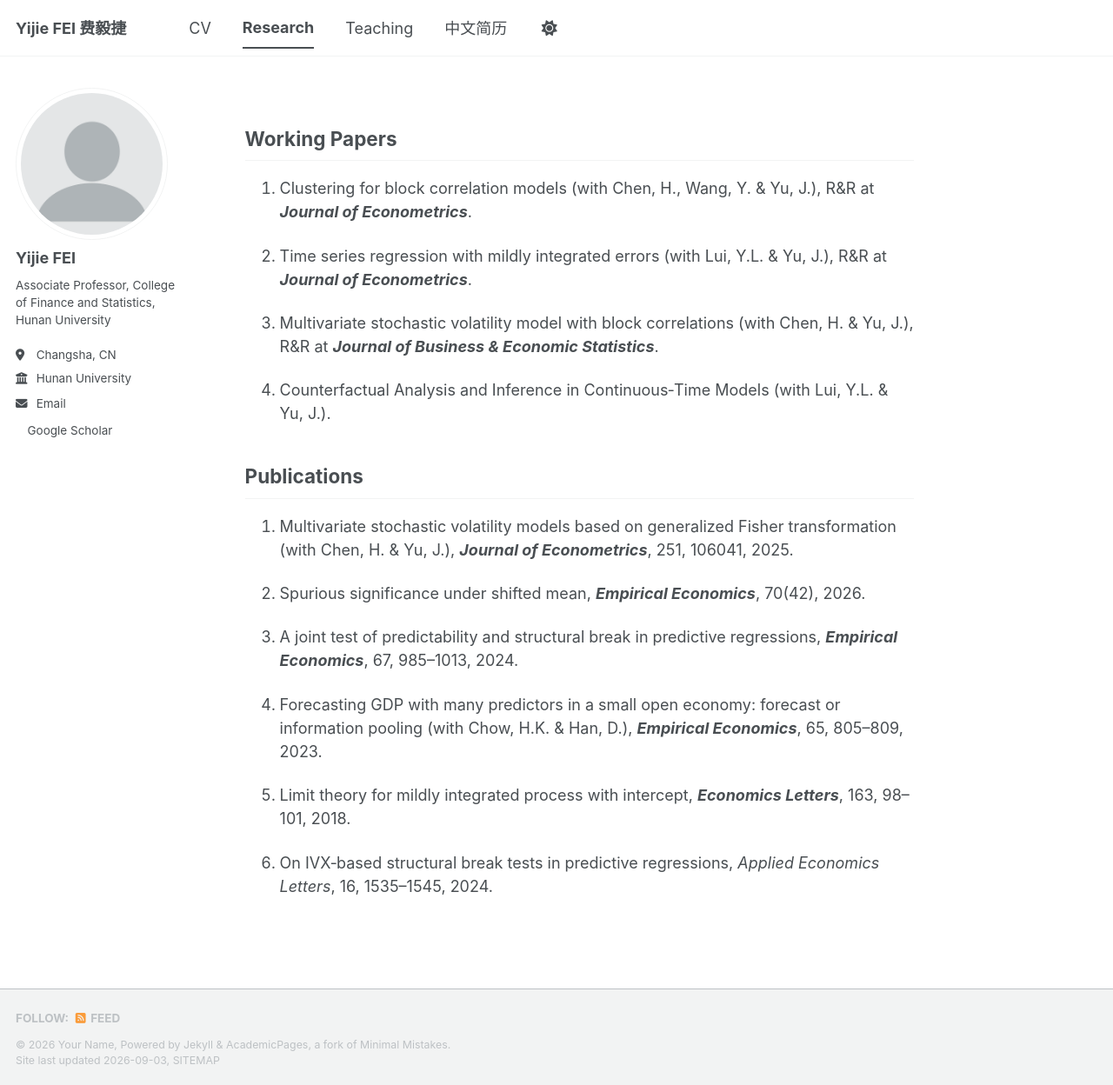
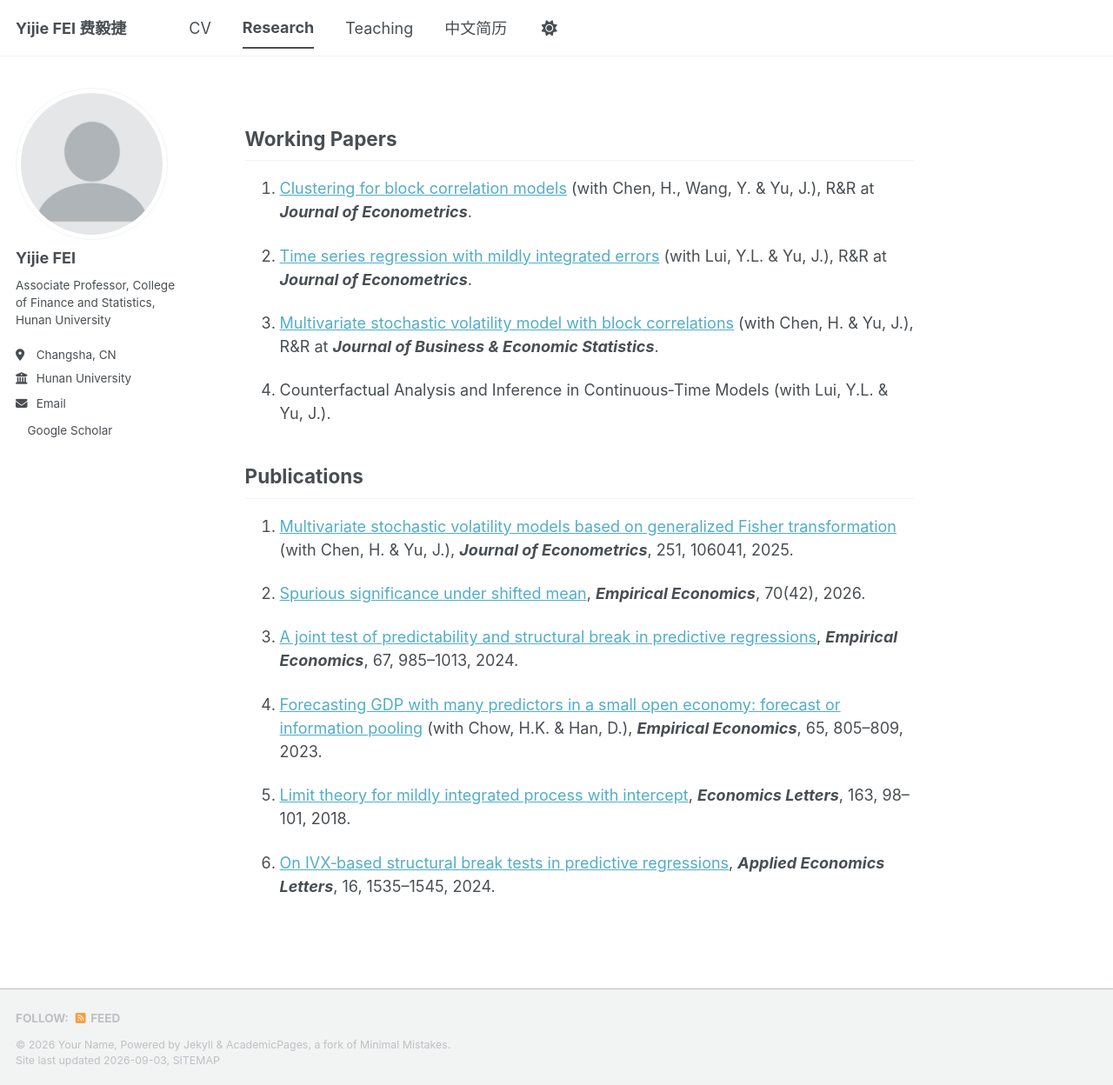
Before and after one commit to yijiefei/yijiefei.github.io, a Jekyll site: the page built from _pages/research.md, in a window 1280 px wide and 1248 px high. Shown: the whole window at 87% size. Built offline with Jekyll 4.4.1, drawn with Linux system fonts in a browser that asks for light colours; a style sheet for code colours, icons or effects is not loaded; part of the change alters nothing that is shown.

```diff
--- a/_pages/research.md
+++ b/_pages/research.md
@@ -12,23 +12,23 @@ author_profile: true
 </style>
 
 ## Working Papers
-1. Clustering for block correlation models (with Chen, H., Wang, Y. & Yu, J.), R&R at ***Journal of Econometrics***.
+1. [Clustering for block correlation models](https://fba.um.edu.mo/wp-content/uploads/2026/06/main04.pdf) (with Chen, H., Wang, Y. & Yu, J.), R&R at ***Journal of Econometrics***.
 
-2. Time series regression with mildly integrated errors (with Lui, Y.L. & Yu, J.), R&R at ***Journal of Econometrics***.
+2. [Time series regression with mildly integrated errors](https://fba.um.edu.mo/wp-content/uploads/2026/03/MSVFisher_block03.pdf) (with Lui, Y.L. & Yu, J.), R&R at ***Journal of Econometrics***.
 
-3. Multivariate stochastic volatility model with block correlations (with Chen, H. & Yu, J.), R&R at ***Journal of Business & Economic Statistics***.
+3. [Multivariate stochastic volatility model with block correlations](https://fba.um.edu.mo/wp-content/uploads/2024/05/Main_onefile10.pdf) (with Chen, H. & Yu, J.), R&R at ***Journal of Business & Economic Statistics***.
 
 4. Counterfactual Analysis and Inference in Continuous‑Time Models (with Lui, Y.L. & Yu, J.).
 
 ## Publications
-1. Multivariate stochastic volatility models based on generalized Fisher transformation (with Chen, H. & Yu, J.), ***Journal of Econometrics***, 251, 106041, 2025.
+1. [Multivariate stochastic volatility models based on generalized Fisher transformation](https://www.sciencedirect.com/science/article/pii/S0304407625000958) (with Chen, H. & Yu, J.), ***Journal of Econometrics***, 251, 106041, 2025.
 
-2. Spurious significance under shifted mean, ***Empirical Economics***, 70(42), 2026.
+2. [Spurious significance under shifted mean](https://link.springer.com/article/10.1007/s00181-026-02899-1), ***Empirical Economics***, 70(42), 2026.
 
-3. A joint test of predictability and structural break in predictive regressions, ***Empirical Economics***, 67, 985–1013, 2024.
+3. [A joint test of predictability and structural break in predictive regressions](https://link.springer.com/article/10.1007/s00181-024-02572-5), ***Empirical Economics***, 67, 985–1013, 2024.
 
-4. Forecasting GDP with many predictors in a small open economy: forecast or information pooling (with Chow, H.K. & Han, D.), ***Empirical Economics***, 65, 805–809, 2023.
+4. [Forecasting GDP with many predictors in a small open economy: forecast or information pooling](https://link.springer.com/article/10.1007/s00181-022-02356-9) (with Chow, H.K. & Han, D.), ***Empirical Economics***, 65, 805–809, 2023.
 
-5. Limit theory for mildly integrated process with intercept, ***Economics Letters***, 163, 98–101, 2018.
+5. [Limit theory for mildly integrated process with intercept](https://www.sciencedirect.com/science/article/pii/S0165176517304974), ***Economics Letters***, 163, 98–101, 2018.
 
-6. On IVX‑based structural break tests in predictive regressions, *Applied Economics Letters*, 16, 1535–1545, 2024.
+6. [On IVX‑based structural break tests in predictive regressions](https://www.tandfonline.com/doi/abs/10.1080/13504851.2023.2203445), ***Applied Economics Letters***, 16, 1535–1545, 2024.
```
